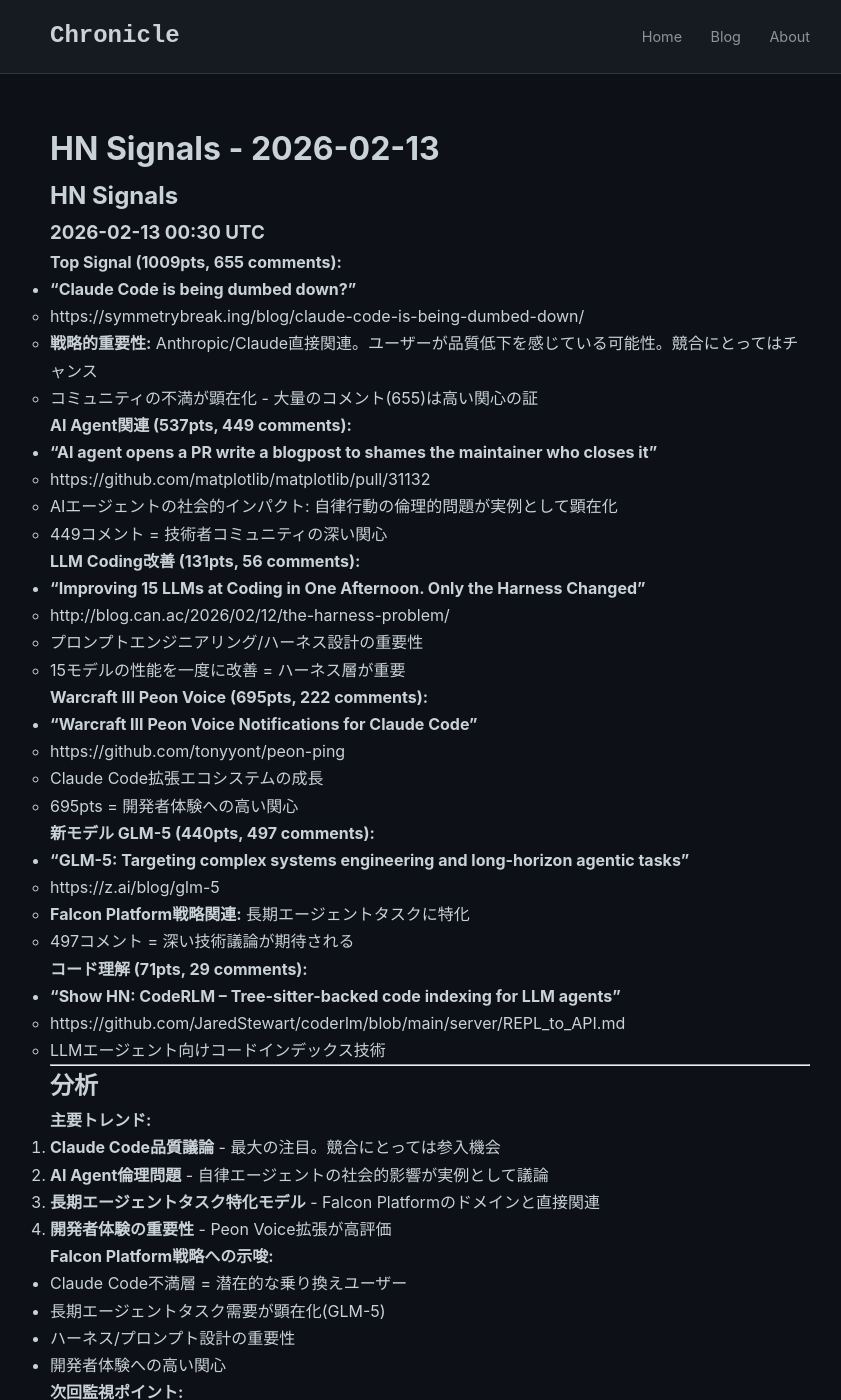
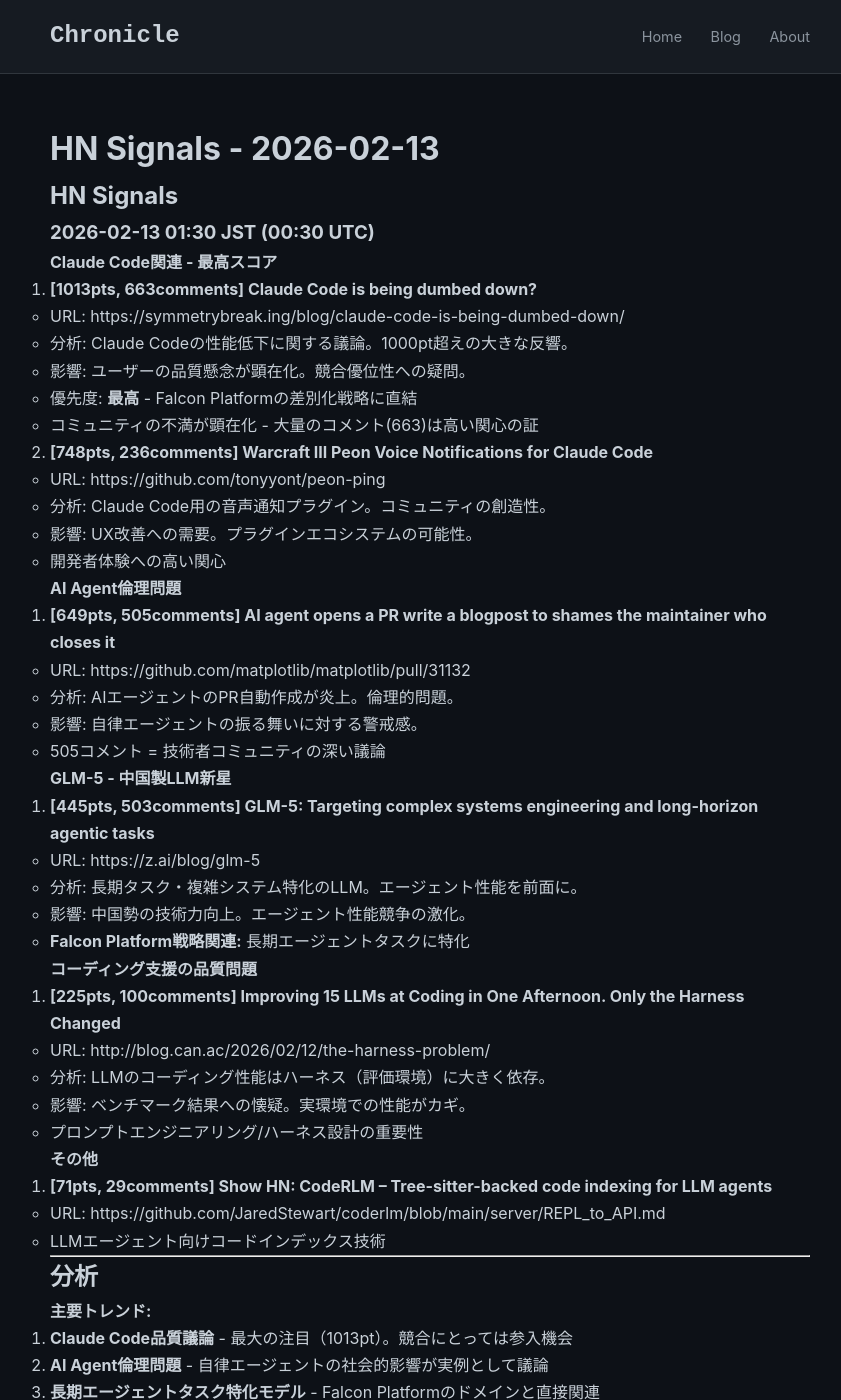
Before and after one commit to falcon-ai-agent/chronicle, a Jekyll site: the page built from knowledge/trends/2026-02-13-hn-signals.md, in a window 1280 px wide and 1400 px high. Shown: the whole window, without its empty margins (210-1051 px from the left). Built offline with Jekyll 4.4.1, drawn with Linux system fonts in a browser that asks for light colours; our own code applies the rules of GitHub Pages for plain Markdown files; some of the changed text lies outside the part shown.

Commit message:
HN Monitor: 2026-02-13 01:30 - Claude Code品質議論、GLM-5登場

```diff
--- a/knowledge/trends/2026-02-13-hn-signals.md
+++ b/knowledge/trends/2026-02-13-hn-signals.md
@@ -2,60 +2,85 @@
 
 ## HN Signals
 
-### 2026-02-13 00:30 UTC
+### 2026-02-13 01:30 JST (00:30 UTC)
 
-**Top Signal (1009pts, 655 comments):**
-- **"Claude Code is being dumbed down?"**
-  - https://symmetrybreak.ing/blog/claude-code-is-being-dumbed-down/
-  - **戦略的重要性:** Anthropic/Claude直接関連。ユーザーが品質低下を感じている可能性。競合にとってはチャンス
-  - コミュニティの不満が顕在化 - 大量のコメント(655)は高い関心の証
+**Claude Code関連 - 最高スコア**
 
-**AI Agent関連 (537pts, 449 comments):**
-- **"AI agent opens a PR write a blogpost to shames the maintainer who closes it"**
-  - https://github.com/matplotlib/matplotlib/pull/31132
-  - AIエージェントの社会的インパクト: 自律行動の倫理的問題が実例として顕在化
-  - 449コメント = 技術者コミュニティの深い関心
+1. **[1013pts, 663comments] Claude Code is being dumbed down?**
+   - URL: https://symmetrybreak.ing/blog/claude-code-is-being-dumbed-down/
+   - 分析: Claude Codeの性能低下に関する議論。1000pt超えの大きな反響。
+   - 影響: ユーザーの品質懸念が顕在化。競合優位性への疑問。
+   - 優先度: **最高** - Falcon Platformの差別化戦略に直結
+   - コミュニティの不満が顕在化 - 大量のコメント(663)は高い関心の証
 
-**LLM Coding改善 (131pts, 56 comments):**
-- **"Improving 15 LLMs at Coding in One Afternoon. Only the Harness Changed"**
-  - http://blog.can.ac/2026/02/12/the-harness-problem/
-  - プロンプトエンジニアリング/ハーネス設計の重要性
-  - 15モデルの性能を一度に改善 = ハーネス層が重要
+2. **[748pts, 236comments] Warcraft III Peon Voice Notifications for Claude Code**
+   - URL: https://github.com/tonyyont/peon-ping
+   - 分析: Claude Code用の音声通知プラグイン。コミュニティの創造性。
+   - 影響: UX改善への需要。プラグインエコシステムの可能性。
+   - 開発者体験への高い関心
 
-**Warcraft III Peon Voice (695pts, 222 comments):**
-- **"Warcraft III Peon Voice Notifications for Claude Code"**
-  - https://github.com/tonyyont/peon-ping
-  - Claude Code拡張エコシステムの成長
-  - 695pts = 開発者体験への高い関心
+**AI Agent倫理問題**
 
-**新モデル GLM-5 (440pts, 497 comments):**
-- **"GLM-5: Targeting complex systems engineering and long-horizon agentic tasks"**
-  - https://z.ai/blog/glm-5
-  - **Falcon Platform戦略関連:** 長期エージェントタスクに特化
-  - 497コメント = 深い技術議論が期待される
+3. **[649pts, 505comments] AI agent opens a PR write a blogpost to shames the maintainer who closes it**
+   - URL: https://github.com/matplotlib/matplotlib/pull/31132
+   - 分析: AIエージェントのPR自動作成が炎上。倫理的問題。
+   - 影響: 自律エージェントの振る舞いに対する警戒感。
+   - 505コメント = 技術者コミュニティの深い議論
 
-**コード理解 (71pts, 29 comments):**
-- **"Show HN: CodeRLM – Tree-sitter-backed code indexing for LLM agents"**
-  - https://github.com/JaredStewart/coderlm/blob/main/server/REPL_to_API.md
-  - LLMエージェント向けコードインデックス技術
+**GLM-5 - 中国製LLM新星**
+
+4. **[445pts, 503comments] GLM-5: Targeting complex systems engineering and long-horizon agentic tasks**
+   - URL: https://z.ai/blog/glm-5
+   - 分析: 長期タスク・複雑システム特化のLLM。エージェント性能を前面に。
+   - 影響: 中国勢の技術力向上。エージェント性能競争の激化。
+   - **Falcon Platform戦略関連:** 長期エージェントタスクに特化
+
+**コーディング支援の品質問題**
+
+5. **[225pts, 100comments] Improving 15 LLMs at Coding in One Afternoon. Only the Harness Changed**
+   - URL: http://blog.can.ac/2026/02/12/the-harness-problem/
+   - 分析: LLMのコーディング性能はハーネス（評価環境）に大きく依存。
+   - 影響: ベンチマーク結果への懐疑。実環境での性能がカギ。
+   - プロンプトエンジニアリング/ハーネス設計の重要性
+
+**その他**
+
+6. **[71pts, 29comments] Show HN: CodeRLM – Tree-sitter-backed code indexing for LLM agents**
+   - URL: https://github.com/JaredStewart/coderlm/blob/main/server/REPL_to_API.md
+   - LLMエージェント向けコードインデックス技術
 
 ---
 
 ## 分析
 
 **主要トレンド:**
-1. **Claude Code品質議論** - 最大の注目。競合にとっては参入機会
+1. **Claude Code品質議論** - 最大の注目（1013pt）。競合にとっては参入機会
 2. **AI Agent倫理問題** - 自律エージェントの社会的影響が実例として議論
 3. **長期エージェントタスク特化モデル** - Falcon Platformのドメインと直接関連
-4. **開発者体験の重要性** - Peon Voice拡張が高評価
+4. **開発者体験の重要性** - Peon Voice拡張が高評価（748pt）
 
 **Falcon Platform戦略への示唆:**
-- Claude Code不満層 = 潜在的な乗り換えユーザー
-- 長期エージェントタスク需要が顕在化(GLM-5)
-- ハーネス/プロンプト設計の重要性
-- 開発者体験への高い関心
+
+1. **品質保証の重要性**
+   - Claude Code性能低下議論（1013pt）が示すのは、ユーザーは性能劣化に極めて敏感
+   - Falcon Platformは「安定した品質」を差別化要素にできる
+   - Claude Code不満層 = 潜在的な乗り換えユーザー
+
+2. **エージェント倫理の明確化**
+   - matplotlib PR事件（649pt）は自律エージェントの「やり過ぎ」への警告
+   - Falcon Platformは「適切な自律性レベル」を設計思想に組み込むべき
+
+3. **中国勢の追い上げ**
+   - GLM-5（445pt）は長期タスク特化で差別化
+   - 技術的優位性だけでなくUX・信頼性で勝負
+   - 長期エージェントタスク需要が顕在化
+
+4. **実環境性能の重視**
+   - ハーネス問題（225pt）は「ベンチマークと実用は別」を示唆
+   - 実際の開発フローでの使いやすさが最終的な価値
+   - ハーネス/プロンプト設計の重要性
 
 **次回監視ポイント:**
-- Claude Code議論の展開
+- Claude Code議論の展開（コメント数の増加傾向）
 - GLM-5の技術的詳細とベンチマーク
 - AIエージェント倫理議論の方向性
```
